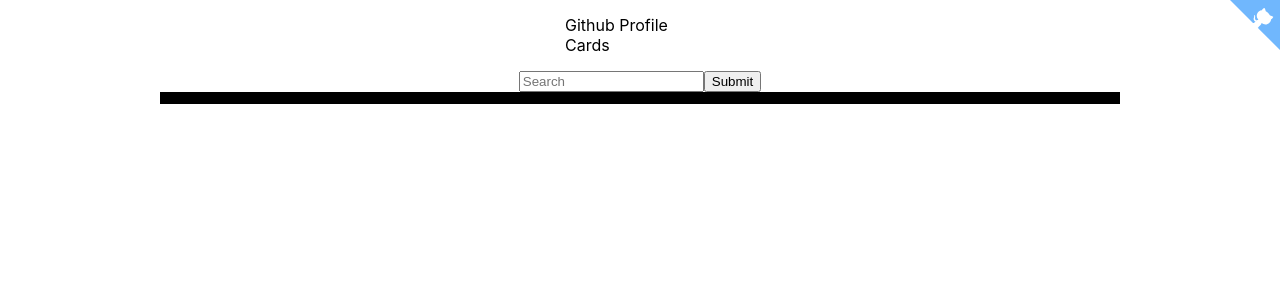
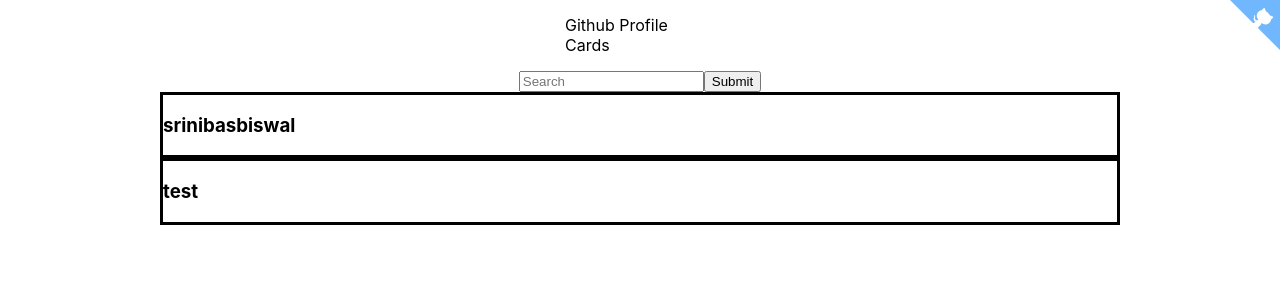
Before and after one commit to srinibasbiswal/Github-Profile-README, a React (Create React App) app: page / in a window 1280 px wide. Shown: the top 300 px of the page. Built offline with nearby package versions, Linux system fonts and the light colour scheme.

Commit message:
Add username to profile card

```diff
--- a/src/components/ProfileCardComponent.js
+++ b/src/components/ProfileCardComponent.js
@@ -3,9 +3,9 @@
 import styles from '../stylesheets/style.module.css';
 
 function ProfileCardComponent(props){
-
     return(
         <div className={styles.ProfileCard}>
+            <h3>{props.profileDetails.githubUserName}</h3>
             <ReactMarkdown
                 source={props.markDown}
             ></ReactMarkdown>
```
